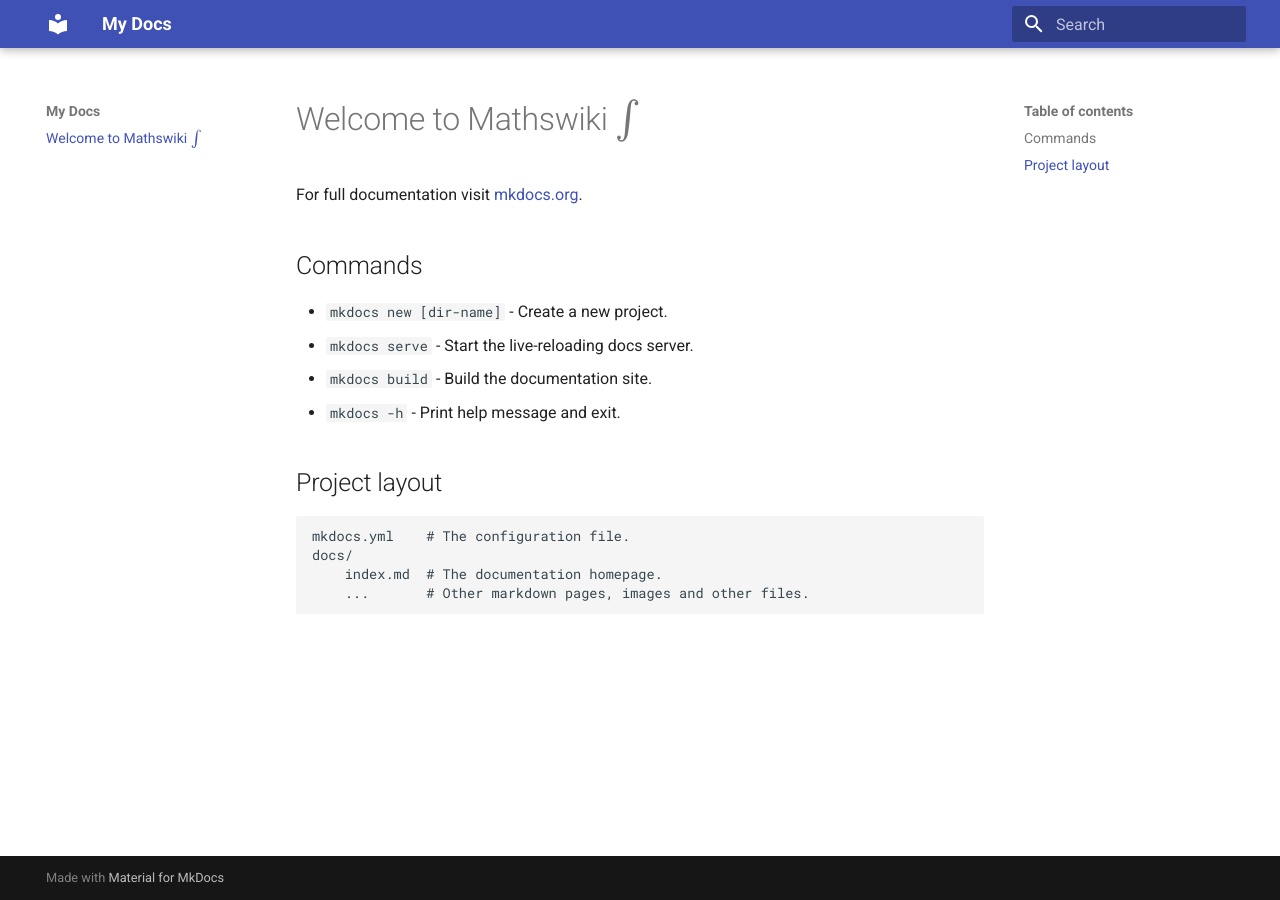
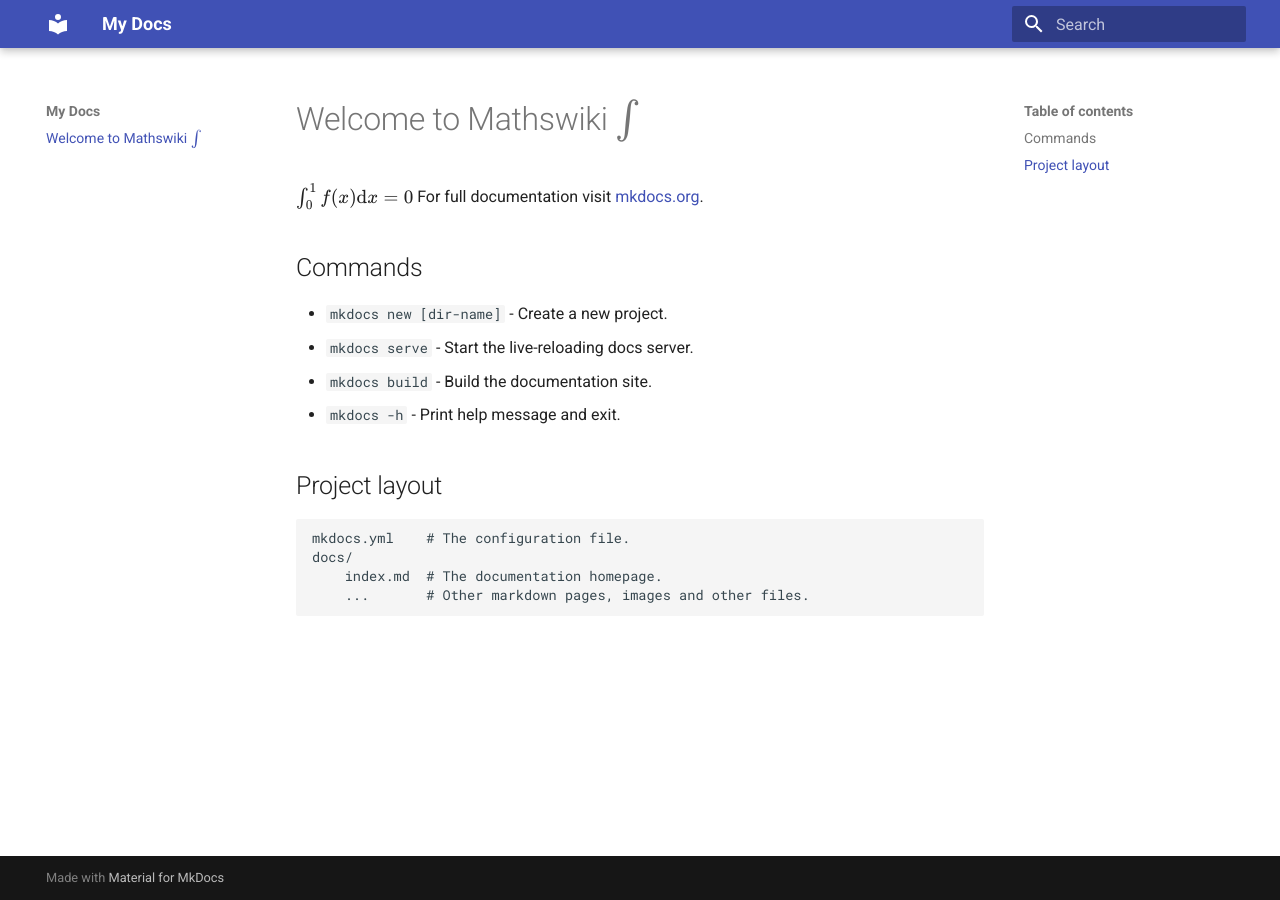
Before and after one commit to huoshihong/Mathswiki, an MkDocs documentation site: the page built from docs/index.md, in a window 1280 px wide. Built offline with MkDocs 1.6.1 and Material for MkDocs 9.7.7, drawn with Linux system fonts in a browser that asks for light colours.

Commit message:
change mathjax

```diff
--- a/docs/index.md
+++ b/docs/index.md
@@ -1,5 +1,5 @@
 # Welcome to Mathswiki $\int$
-
+$\int_{0}^{1} f(x) \mathrm{d}x = 0$
 For full documentation visit [mkdocs.org](https://www.mkdocs.org).
 
 ## Commands
```
Also changed, not shown: site/404.html, site/index.html, site/search/search_index.json.
